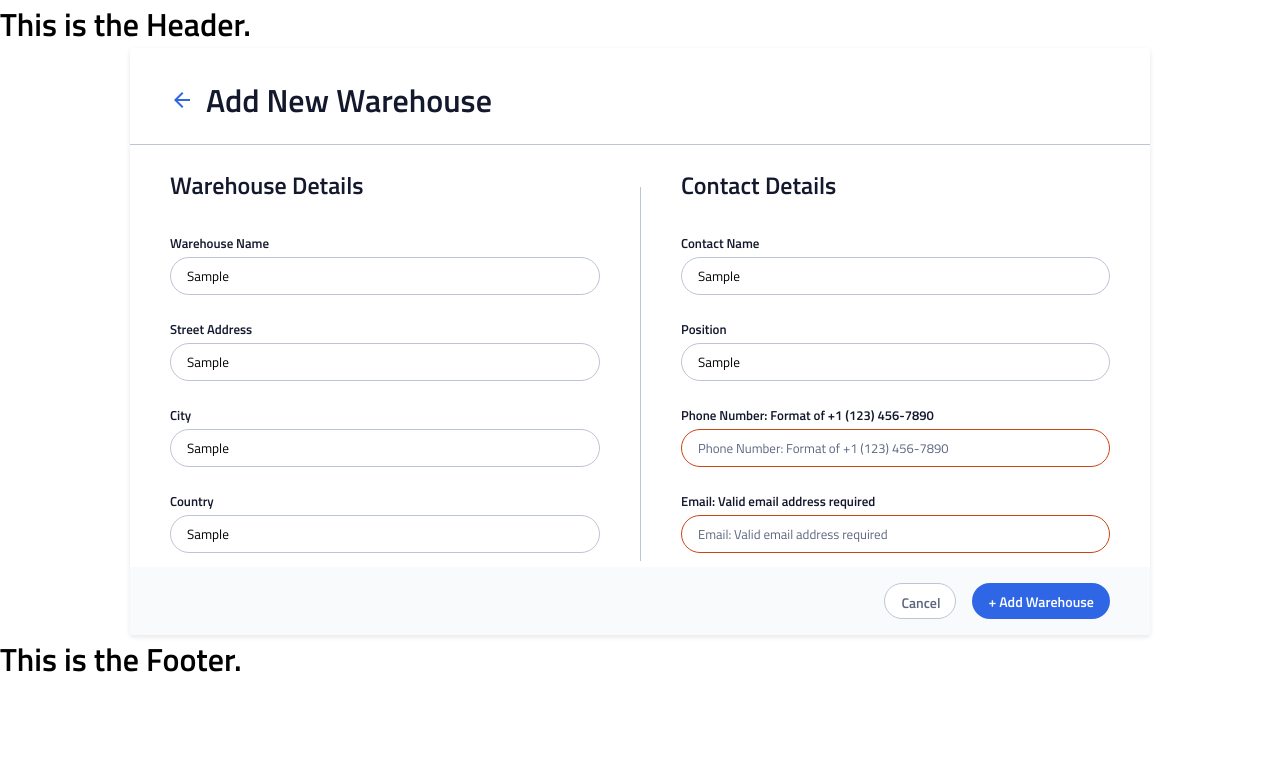
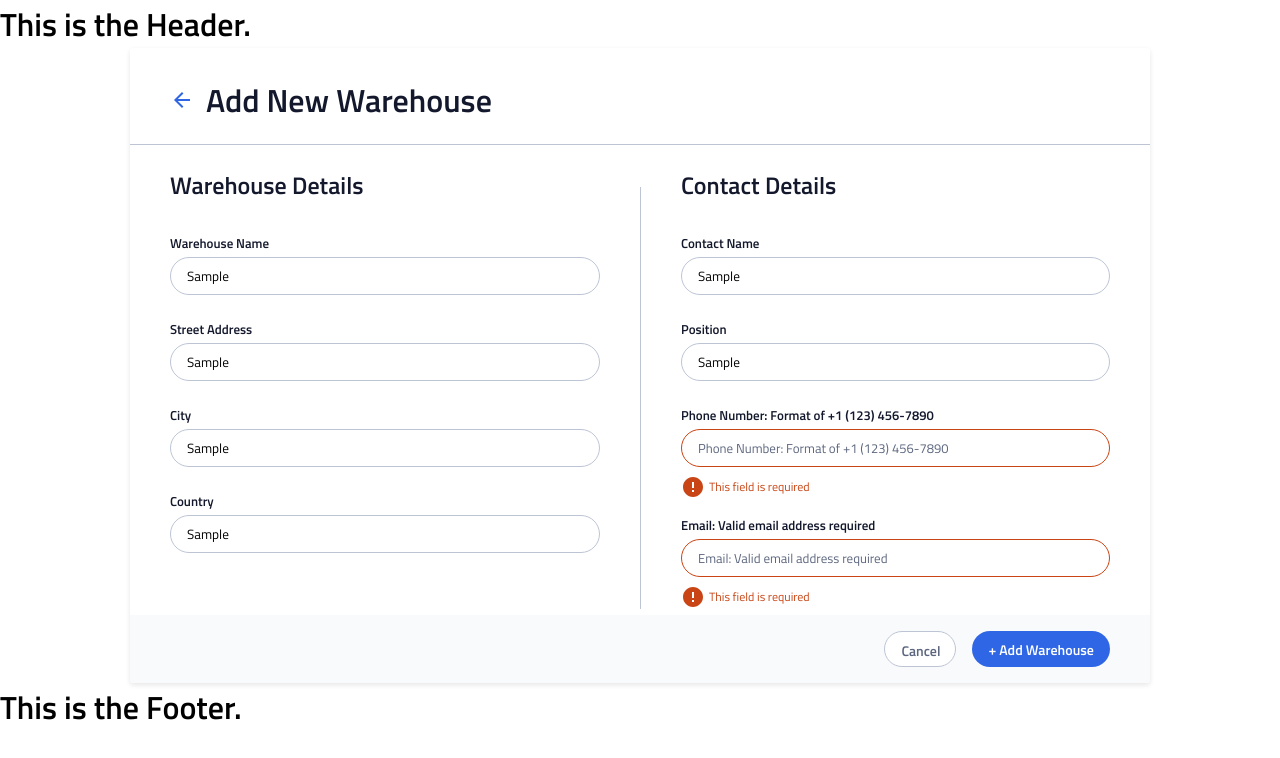
Before and after one commit to NasKhanaz/instock, a React (Create React App) app: page /warehouses/add in a window 1280 px wide. Both pictures are taken after typing "Sample", "Sample", "Sample", "Sample", "Sample", "Sample" into the empty fields and a click on the button "+ Add Warehouse". Shown: the top 758 px of the page. Built offline with nearby package versions, Linux system fonts and the light colour scheme.

Commit message:
adds error message below input field when it is in an error state

```diff
--- a/src/components/ContactDetailsFormSection/ContactDetailsFormSection.js
+++ b/src/components/ContactDetailsFormSection/ContactDetailsFormSection.js
@@ -13,6 +13,9 @@ function ContactDetailsFormSection(props) {
         extraInputClassName={
           props.validContactName === "error" ? "form-field-input--error" : ""
         }
+        errorMessageClassName={
+          props.validContactName === "error" ? "form-field-error--show" : ""
+        }
       />
       <WarehouseFormField
         labelText={"Position"}
@@ -20,6 +23,9 @@ function ContactDetailsFormSection(props) {
         setState={props.setPosition}
         extraInputClassName={
           props.validPosition === "error" ? "form-field-input--error" : ""
+        }
+        errorMessageClassName={
+          props.validPosition === "error" ? "form-field-error--show" : ""
         }
       />
       <WarehouseFormField
@@ -33,6 +39,9 @@ function ContactDetailsFormSection(props) {
         extraInputClassName={
           props.validPhoneNumber === "error" ? "form-field-input--error" : ""
         }
+        errorMessageClassName={
+          props.validPhoneNumber === "error" ? "form-field-error--show" : ""
+        }
       />
       <WarehouseFormField
         labelText={
@@ -45,6 +54,11 @@ function ContactDetailsFormSection(props) {
         extraInputClassName={`form-field-input--last ${
           props.validEmail === "error" ? "form-field-input--error" : ""
         }`}
+        errorMessageClassName={
+          props.validEmail === "error"
+            ? "form-field-error--show form-field-error--show--last"
+            : ""
+        }
       />
     </section>
   );
--- a/src/components/WarehouseDetailsFormSection/WarehouseDetailsFormSection.js
+++ b/src/components/WarehouseDetailsFormSection/WarehouseDetailsFormSection.js
@@ -13,6 +13,9 @@ function WarehouseDetailsFormSection(props) {
         extraInputClassName={
           props.validWarehouseName === "error" ? "form-field-input--error" : ""
         }
+        errorMessageClassName={
+          props.validWarehouseName === "error" ? "form-field-error--show" : ""
+        }
       />
       <WarehouseFormField
         labelText={"Street Address"}
@@ -20,6 +23,9 @@ function WarehouseDetailsFormSection(props) {
         setState={props.setStreetAddress}
         extraInputClassName={
           props.validAddress === "error" ? "form-field-input--error" : ""
+        }
+        errorMessageClassName={
+          props.validAddress === "error" ? "form-field-error--show" : ""
         }
       />
       <WarehouseFormField
@@ -29,14 +35,22 @@ function WarehouseDetailsFormSection(props) {
         extraInputClassName={
           props.validCity === "error" ? "form-field-input--error" : ""
         }
+        errorMessageClassName={
+          props.validCity === "error" ? "form-field-error--show" : ""
+        }
       />
       <WarehouseFormField
         labelText={"Country"}
         state={props.country}
         setState={props.setCountry}
         extraInputClassName={`form-field-input--last ${
-          props.validCity === "error" ? "form-field-input--error" : ""
+          props.validCountry === "error" ? "form-field-input--error" : ""
         }`}
+        errorMessageClassName={
+          props.validCountry === "error"
+            ? "form-field-error--show form-field-error--show--last"
+            : ""
+        }
       />
     </section>
   );
--- a/src/components/WarehouseFormField/WarehouseFormField.js
+++ b/src/components/WarehouseFormField/WarehouseFormField.js
@@ -1,6 +1,7 @@
+import errorIcon from "../../assets/Icons/error-24px.svg"
 import "./WarehouseFormField.scss";
 
-function WarehouseFormField({ extraInputClassName, labelText, state, setState }) {
+function WarehouseFormField({ errorMessageClassName, extraInputClassName, labelText, state, setState }) {
 
   const handleChange = (event) => {
   setState(event.target.value);
@@ -20,6 +21,14 @@ function WarehouseFormField({ extraInputClassName, labelText, state, setState })
         onChange={handleChange}
         value={state}
       ></input>
+      <div className={`form-field-error ${errorMessageClassName}`}>
+        <img
+          className="form-field-error__icon"
+          src={errorIcon}
+          alt="error icon"
+        />
+        <h3 className="form-field-error__message">This field is required</h3>
+      </div>
     </div>
   );
 }
--- a/src/components/WarehouseFormField/WarehouseFormField.scss
+++ b/src/components/WarehouseFormField/WarehouseFormField.scss
@@ -43,3 +43,27 @@
         outline: 1px solid $primary-color-Instock-Indigo;
     }
 }
+
+.form-field-error {
+    display: none;
+    border: none;
+
+    &--show {
+        display: flex;
+        align-items: center;
+        position: relative;
+        bottom: 1rem;
+
+        &--last {
+            top: 0;
+        }
+    }
+
+    &__icon {
+        margin-right: 0.25rem;
+    }
+
+    &__message {
+        @include textStyle($supporting-color-Red, 0.75rem, 1.125rem, 400);
+    }
+}
```
